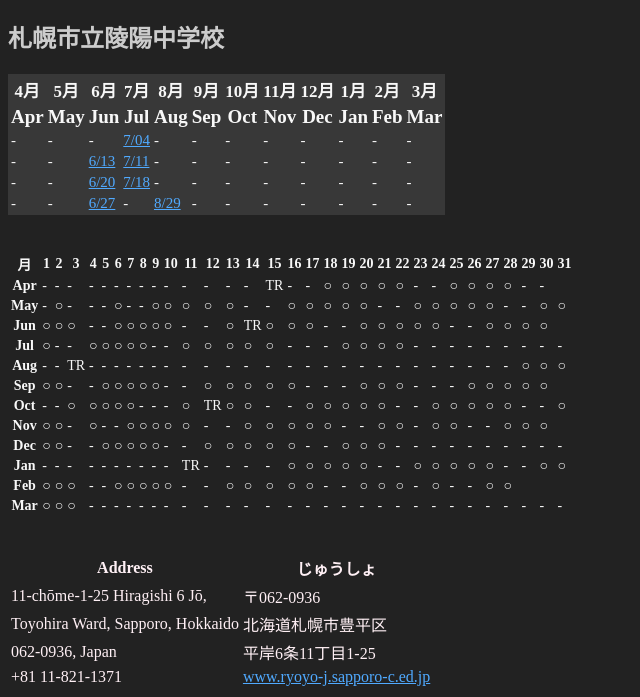
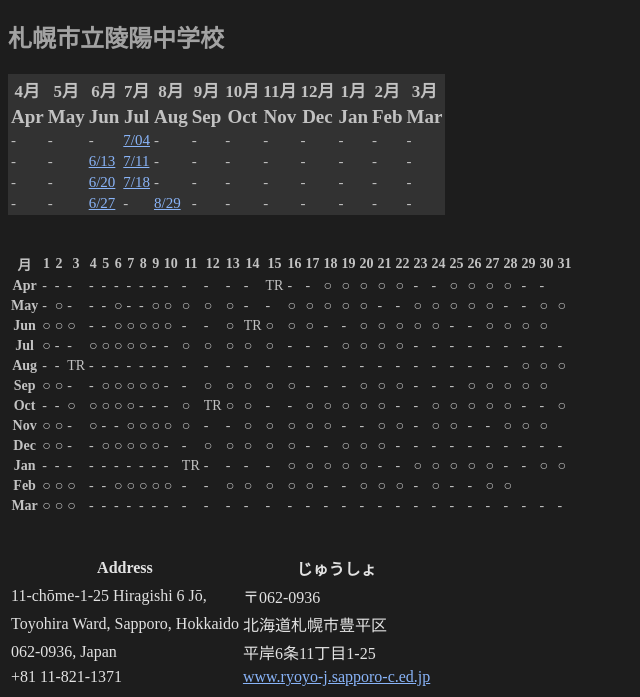
Before and after one commit to joe-scullin/ryoyo-jhs, a plain HTML site: page index.html in a window 1280 px wide. Shown: the part 223-920 px from the top of the page, without its empty margins (0-640 px from the left). Drawn offline with Linux system fonts and the light colour scheme.

Commit message:
Update index.html to standardize darkmode colors

```diff
--- a/index.html
+++ b/index.html
@@ -11,16 +11,16 @@
 </head>
 
 
-<body style="background-color:#222222;">
+<body style="background-color:#1d1d1d;">
 
     <img src="img/ryoyo_banner.png"
     alt="Ryoyo JHS Banner" height="150">
 
 
-    <h1 style="color:#a8a8a8";> Ryoyo Junior High School 2022 <h1>
-    <h2 style="color:#cccccc"; lang="ja"> 札幌市立陵陽中学校 </h2>
+    <h1 style="color:#a2a2a2";> Ryoyo Junior High School 2022 <h1>
+    <h2 style="color:#a2a2a2"; lang="ja"> 札幌市立陵陽中学校 </h2>
 
-    <table style="background-color:#383838 ; color:#f8f8f8; font-size:15px;">     <!-- Weekly Schedules 2022 -->
+    <table style="background-color: #323232; color:#c2c2c2; font-size:15px;">     <!-- Weekly Schedules 2022 -->
         <tr style="font-size:17px;">
             <th lang="ja"> 4月 </th>
             <th lang="ja"> 5月 </th>
@@ -53,7 +53,7 @@
             <td> - </td>
             <td> - </td>
             <td> - </td>    <!-- 6月 -->
-            <td> <a style="color:rgb(80, 170, 255);" href="./weekly-schedule/22-q3/7.04_weekly_schedule.html"> 7/04 </a> </td>
+            <td> <a style="color:#89b4f8;" href="./weekly-schedule/22-q3/7.04_weekly_schedule.html"> 7/04 </a> </td>
             <td> - </td>
             <td> - </td>
             <td> - </td>
@@ -66,8 +66,8 @@
         <tr>    <!-- Week 2 -->
             <td> - </td>
             <td> - </td>
-            <td> <a style="color:rgb(80, 170, 255);" href="./weekly-schedule/22-q2/6.13_weekly_schedule.html"> 6/13 </a> </td>    <!-- 6月 -->
-            <td> <a style="color:rgb(80, 170, 255);" href="./weekly-schedule/22-q3/7.11_weekly_schedule.html"> 7/11 </a> </td>
+            <td> <a style="color:#89b4f8;" href="./weekly-schedule/22-q2/6.13_weekly_schedule.html"> 6/13 </a> </td>    <!-- 6月 -->
+            <td> <a style="color:#89b4f8;" href="./weekly-schedule/22-q3/7.11_weekly_schedule.html"> 7/11 </a> </td>
             <td> - </td>
             <td> - </td>
             <td> - </td>
@@ -80,8 +80,8 @@
         <tr>    <!-- Week 3 -->
             <td> - </td>
             <td> - </td>
-            <td> <a style="color:rgb(80, 170, 255);" href="./weekly-schedule/22-q2/6.20_weekly_schedule.html"> 6/20 </a> </td>    <!-- 6月 -->
-            <td> <a style="color:rgb(80, 170, 255);" href="./weekly-schedule/22-q3/7.18_weekly_schedule.html"> 7/18 </a> </td>
+            <td> <a style="color:#89b4f8;" href="./weekly-schedule/22-q2/6.20_weekly_schedule.html"> 6/20 </a> </td>    <!-- 6月 -->
+            <td> <a style="color:#89b4f8;" href="./weekly-schedule/22-q3/7.18_weekly_schedule.html"> 7/18 </a> </td>
             <td> - </td>
             <td> - </td>
             <td> - </td>
@@ -94,9 +94,9 @@
         <tr>    <!-- Week 4 -->
             <td> - </td>
             <td> - </td>
-            <td> <a style="color:rgb(80, 170, 255);" href="./weekly-schedule/22-q2/6.27_weekly_schedule.html"> 6/27 </a> </td>    <!-- 6月 -->
+            <td> <a style="color:#89b4f8;" href="./weekly-schedule/22-q2/6.27_weekly_schedule.html"> 6/27 </a> </td>    <!-- 6月 -->
             <td> - </td>
-            <td> <a style="color:rgb(80, 170, 255);" href="./weekly-schedule/22-q3/8.29_weekly_schedule.html"> 8/29 </a> </td>
+            <td> <a style="color:#89b4f8;" href="./weekly-schedule/22-q3/8.29_weekly_schedule.html"> 8/29 </a> </td>
             <td> - </td>
             <td> - </td>
             <td> - </td>
@@ -112,7 +112,7 @@
 <br>
 
 
-    <table style="color:#f8f8f8; font-size:14px;">     <!-- Yearly Schedule -->
+    <table style="color:#c2c2c2; font-size:14px;">     <!-- Yearly Schedule -->
         <tr>
             <th lang="ja"> 月 </th>
             <th> 1 </th>
@@ -562,7 +562,7 @@
 <br>
 
 
-    <table style="color:lavenderblush;">     <!-- School Contact Info -->
+    <table style="color:#e2e2e2;">     <!-- School Contact Info -->
         <tr>
             <th> Address </th>
             <th lang="ja"> じゅうしょ </th>
@@ -581,7 +581,7 @@
         </tr>
         <tr>    <!-- Phone Number and Website -->
             <td> +81 11-821-1371 </td>
-            <td> <a style="color:rgb(80, 170, 255);" href="http://www.ryoyo-j.sapporo-c.ed.jp/"> www.ryoyo-j.sapporo-c.ed.jp </a> </td>
+            <td> <a style="color:#89b4f8;" href="http://www.ryoyo-j.sapporo-c.ed.jp/"> www.ryoyo-j.sapporo-c.ed.jp </a> </td>
         </tr>
     </table>
 
```
